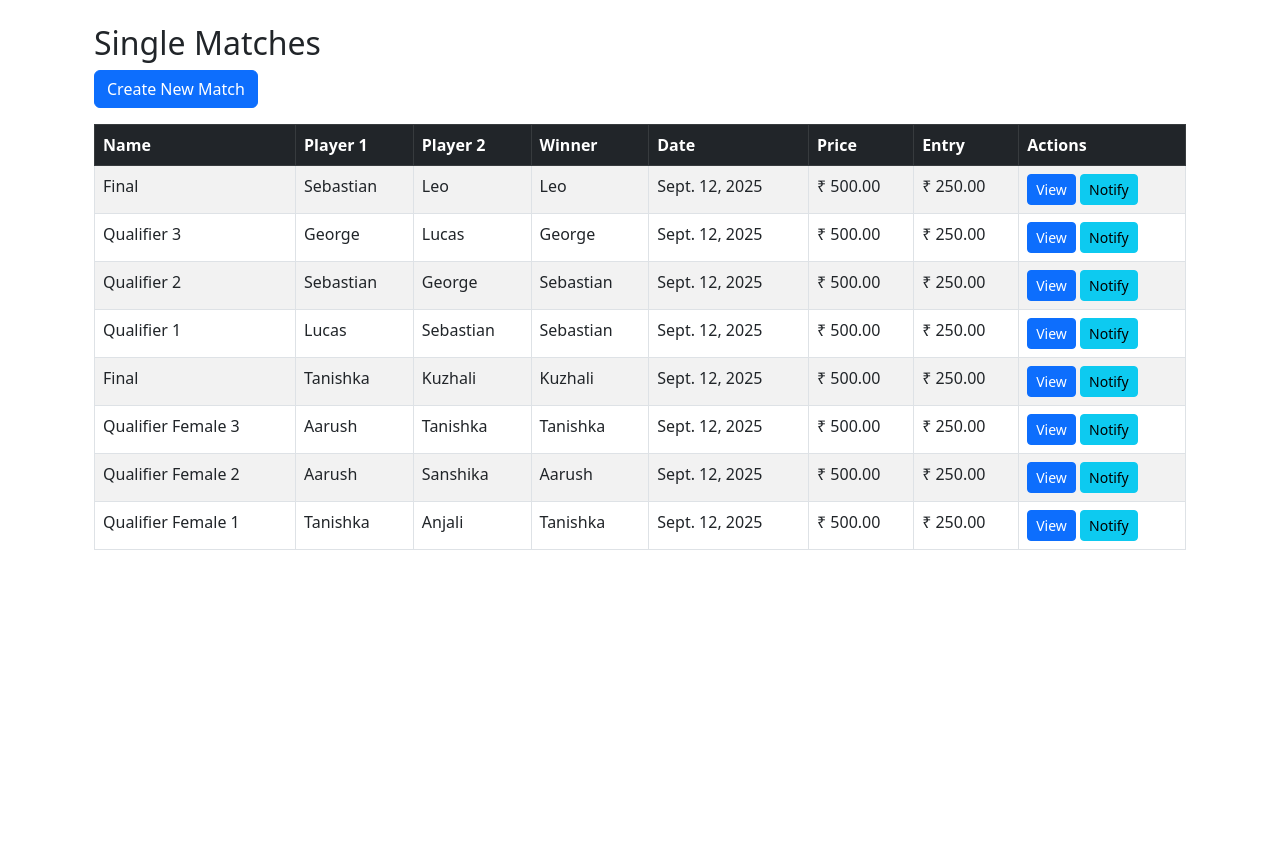
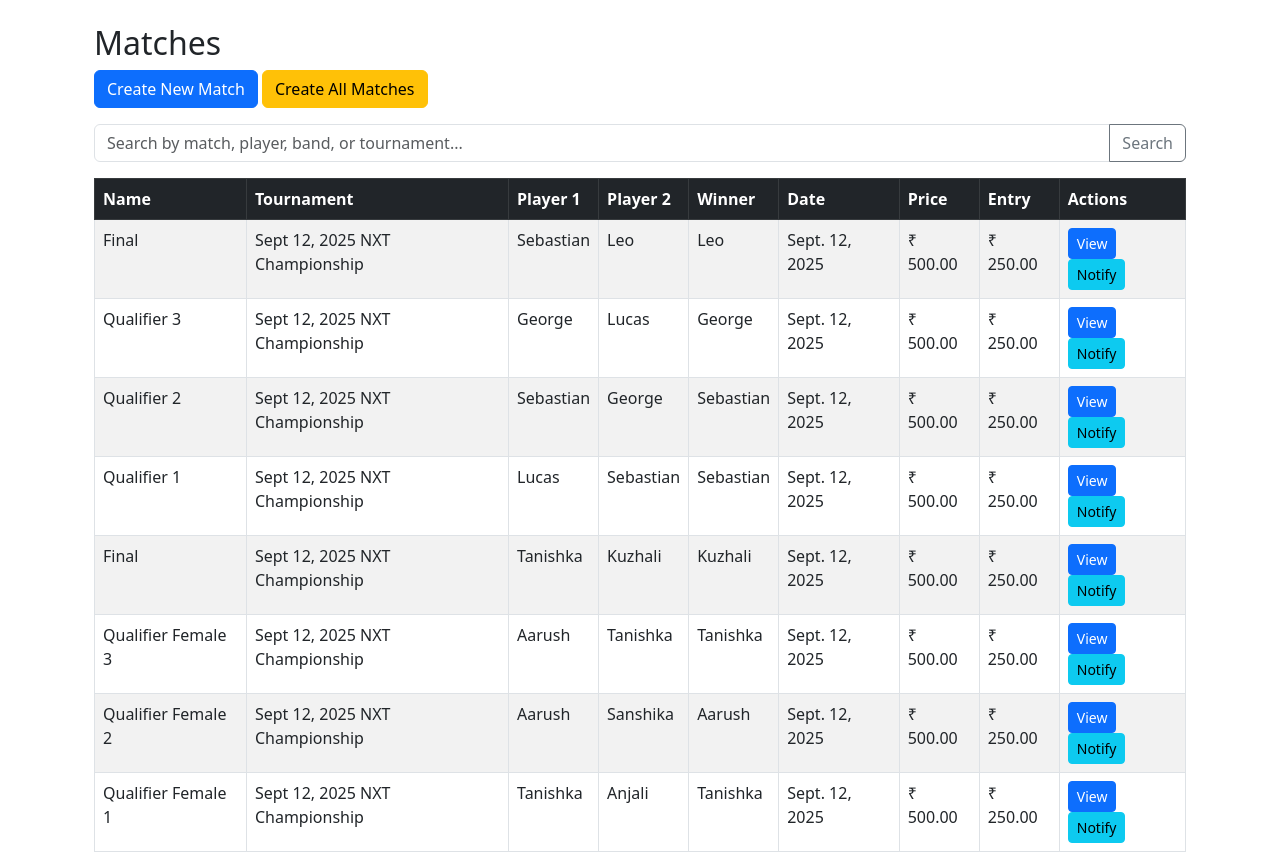
Before and after one commit to bhadrinath95/wrestling, a Django app: page /match/single/ in a window 1280 px wide. Shown: the part 56-924 px from the top of the page. Before the commit the page ends 606 px from the top, so only its background shows below. Run offline with Django 5.2, Linux system fonts and the light colour scheme; a user stored in the database is signed in; data comes from the database, SQL or seed files in the repository; both versions use the stored data as it was after the commit.

Commit message:
third commit

```diff
--- a/academy/services.py
+++ b/academy/services.py
@@ -13,9 +13,9 @@ def create_league_matches():
     # ["Female", "Male"]
     INCLUDE_BANDS = ["NXT Generations Band"]
     GENDER_LIST = ["Male"]
-    PRICE_AMOUNT = 200
-    ENTRY_AMOUNT = 100
-    MATCH_NAME = "NXT Championship Sept'25"
+    PRICE_AMOUNT = 500
+    ENTRY_AMOUNT = 250
+    MATCH_NAME = "Thursday Male Random"
 
     match_date = datetime.datetime(datetime.date.today().year, datetime.date.today().month, 30)
     bands = Band.objects.filter(name__in=INCLUDE_BANDS)
--- a/match/models.py
+++ b/match/models.py
@@ -2,17 +2,50 @@ from django.db import models
 from academy.models import Player
 from django.contrib.contenttypes.models import ContentType
 from django.contrib.contenttypes.fields import GenericForeignKey
+from django.db.models import Q
 
 # Create your models here.
+class Tournament(models.Model):
+    name = models.CharField(max_length=200)
+    date = models.DateField()
+
+    def __str__(self):
+        return self.name
+
+class SingleMatchQuerySet(models.QuerySet):
+    def search(self, query=None):
+        if query is None or query == "":
+            return self.none()
+        lookups = (
+            Q(name__icontains=query) |
+            Q(player_1__name__icontains=query) |
+            Q(player_2__name__icontains=query) |
+            Q(winner__name__icontains=query) |
+            Q(player_1__band__name__icontains=query) |
+            Q(player_2__band__name__icontains=query) |
+            Q(tournament__name__icontains=query)
+        )
+        return self.filter(lookups)
+
+class SingleMatchManager(models.Manager):
+    def get_queryset(self):
+        return SingleMatchQuerySet(self.model, using=self._db)
+
+    def search(self, query=None):
+        return self.get_queryset().search(query=query)
+
 class SingleMatch(models.Model):
     name = models.CharField(max_length=200)
     date = models.DateField()
+    tournament = models.ForeignKey(Tournament, on_delete=models.SET_NULL, null=True, blank=True, related_name="tournament")
     player_1 = models.ForeignKey(Player, on_delete=models.SET_NULL, null=True, blank=True, related_name="single_match_player_1")
     player_2 = models.ForeignKey(Player, on_delete=models.SET_NULL, null=True, blank=True, related_name="single_match_player_2")
     winner = models.ForeignKey(Player, on_delete=models.SET_NULL, null=True, blank=True, related_name="single_match_winner")
     price_amount = models.FloatField(default=0)
     entry_amount = models.FloatField(default=0)
     updated_at = models.DateTimeField(auto_now=True)
+
+    objects = SingleMatchManager()
 
     def __str__(self):
         return f"{self.name} - {self.player_1} vs {self.player_2}"
--- a/match/urls.py
+++ b/match/urls.py
@@ -3,9 +3,17 @@ from . import views
 
 urlpatterns = [
     # Single Match
+    path('tournament/', views.tournament_list, name='tournament_list'),
+    path('tournament/<int:pk>/', views.tournament_detail, name='tournament_detail'),
+    path('tournament/create/', views.tournament_create, name='tournament_create'),
+    path('tournament/create/league/<int:pk>', views.tournament_create_league, name='tournament_create_league'),
+    path('tournament/<int:pk>/update/', views.tournament_update, name='tournament_update'),
+    path('tournament/<int:pk>/delete/', views.tournament_delete, name='tournament_delete'),
+
     path('single/', views.singlematch_list, name='singlematch_list'),
     path('single/<int:pk>/', views.singlematch_detail, name='singlematch_detail'),
     path('single/create/', views.singlematch_create, name='singlematch_create'),
+    path('single/complete_all_matches/', views.singlematch_complete_all_matches, name='complete_all_matches'),
     path('single/<int:pk>/update/', views.singlematch_update, name='singlematch_update'),
     path('single/<int:pk>/delete/', views.singlematch_delete, name='singlematch_delete'),
     path('single/<int:pk>/run/', views.singlematch_execute, name='singlematch_run'),
--- a/match/views.py
+++ b/match/views.py
@@ -1,16 +1,117 @@
 from django.shortcuts import render, get_object_or_404, redirect
-from .models import SingleMatch
-from .forms import SingleMatchForm, NotificationForm
+from .models import SingleMatch, Tournament
+from .forms import SingleMatchForm, NotificationForm, TournamentForm, CreateLeagueForm
 from django.urls import reverse_lazy
 from .utils import generate_winner
 from django.urls import reverse
 from django.contrib.auth.decorators import login_required
 from academy.models import Championship
 from django.db.models import Case, When, Value, IntegerField
+import datetime
+from academy.models import Band, Player
+from itertools import combinations
+
+# ---------- TOURNAMENT MATCH VIEWS ----------
+@login_required
+def tournament_list(request):
+    tournaments = Tournament.objects.all()
+    return render(request, 'matches/tournament_list.html', {'tournaments': tournaments})
+
+@login_required
+def tournament_detail(request, pk):
+    tournament = get_object_or_404(Tournament, pk=pk)
+
+    matches = SingleMatch.objects.all().order_by("updated_at")
+    matches = matches.filter(tournament=tournament)
+
+
+    return render(request, 'matches/singlematch_list.html', {'tournament': tournament, 'matches': matches})
+
+@login_required
+def tournament_create(request):
+    form_name = "Create Tournament"
+    if request.method == 'POST':
+        form = TournamentForm(request.POST)
+        if form.is_valid():
+            form.save()
+            return redirect('tournament_list')
+    else:
+        form = TournamentForm()
+    return render(request, 'form.html', {'form': form, "form_name": form_name, 'list_url': reverse('tournament_list'), })
+
+@login_required
+def tournament_create_league(request, pk):
+    form_name = "Create League"
+    tournament = get_object_or_404(Tournament, pk=pk)
+    if request.method == 'POST':
+        form = CreateLeagueForm(request.POST)
+        if form.is_valid():
+
+            gender = form.cleaned_data.get("gender")
+            bands = form.cleaned_data.get("bands")
+            price_amount = form.cleaned_data.get("price_amount") or 0
+            entry_amount = form.cleaned_data.get("entry_amount") or 0
+
+            match_date = datetime.date.today()
+            count = 1
+
+            for band in bands:
+                if gender == "Both":
+                    players = Player.objects.filter(band=band)
+                else:
+                    players = Player.objects.filter(band=band, gender=gender)
+                for p1, p2 in combinations(players, 2):
+                    SingleMatch.objects.create(
+                        name=f"{tournament.name} {band.name} Stage Match: {count}",
+                        date=match_date,
+                        tournament=tournament,
+                        player_1=p1,
+                        player_2=p2,
+                        winner=None,
+                        price_amount=price_amount,
+                        entry_amount=entry_amount
+                    )
+                    count += 1
+
+            return redirect('tournament_list')
+    else:
+        form = CreateLeagueForm()
+    return render(
+        request,
+        'form.html',
+        {
+            'form': form,
+            "form_name": form_name,
+            'list_url': reverse('tournament_list'),
+        }
+    )
+
+@login_required
+def tournament_update(request, pk):
+    form_name = "Update Tournament"
+    tournament = get_object_or_404(Tournament, pk=pk)
+    if request.method == 'POST':
+        form = TournamentForm(request.POST, instance=tournament)
+        if form.is_valid():
+            form.save()
+            return redirect('tournament_detail', pk=tournament.pk)
+    else:
+        form = TournamentForm(instance=tournament)
+    return render(request, 'form.html', {'form': form, "form_name": form_name, 'list_url': reverse('tournament_list'), })
+
+@login_required
+def tournament_delete(request, pk):
+    instance = get_object_or_404(Tournament, pk=pk)
+    if request.method == 'POST':
+        instance.delete()
+        return redirect('tournament_list')
+    return render(request, 'confirm_delete.html', {'instance': instance, 'reverse_url': reverse('tournament_list')})
 
 # ---------- SINGLE MATCH VIEWS ----------
 @login_required
 def singlematch_list(request):
+    query = request.GET.get("q")
+
     matches = (
         SingleMatch.objects
         .annotate(
@@ -20,9 +121,14 @@ def singlematch_list(request):
                 output_field=IntegerField(),
             )
         )
-        .order_by("is_unfinished", "-updated_at")  # unfinished first, then sort by name
     )
-    return render(request, 'matches/singlematch_list.html', {'matches': matches})
+
+    if query:
+        matches = matches.search(query)   # ✅ uses your QuerySet.search()
+
+    matches = matches.order_by("is_unfinished", "-updated_at")
+
+    return render(request, 'matches/singlematch_list.html', {'tournament': None, 'matches': matches})
 
 @login_required
 def singlematch_detail(request, pk):
@@ -78,6 +184,13 @@ def singlematch_execute(request, pk):
     return redirect('singlematch_list')
 
 @login_required
+def singlematch_complete_all_matches(request):
+    matches = SingleMatch.objects.filter(winner=None)
+    for match in matches:
+        generate_winner(match)
+    return redirect('singlematch_list')
+
+@login_required
 def create_notification(request, pk):
     form_name = "Create Notification"
     match = get_object_or_404(SingleMatch, pk=pk)
--- a/templates/academy/players/player_list.html
+++ b/templates/academy/players/player_list.html
@@ -21,7 +21,7 @@
 <table class="table table-hover table-bordered">
   <thead class="table-dark">
     <tr>
-      <th>Name</th><th>Gender</th><th>Wins</th><th>Matches</th>
+      <th>Name</th><th>Championship</th><th>Gender</th><th>Wins</th><th>Matches</th>
       <th>Win %</th><th>Net Worth</th><th>Band</th><th>Spouse</th><th>Actions</th>
     </tr>
   </thead>
--- a/templates/academy/view.html
+++ b/templates/academy/view.html
@@ -12,7 +12,7 @@ img {
     {% block content %}
         <div class="card shadow-lg">
             <div class="card-header bg-primary text-white">
-                <h3>{{ instance.name }}</h3>
+                <h3>{{ instance.name }} {% if instance.championship.name %}<span class="badge bg-warning text-dark mt-1">{{ instance.championship.name }}</span>{% endif %}</h3>
             </div>
 
             <div class="card-body">
@@ -38,7 +38,6 @@ img {
                             alt="{{ instance.player_2.name }}">
                     </div>
                 {% endif %}
-
 
                 {% if instance.gender %}
                     <p><strong>Gender:</strong> {{ instance.gender }}</p>
--- a/templates/matches/singlematch_list.html
+++ b/templates/matches/singlematch_list.html
@@ -1,14 +1,30 @@
 {% extends "base.html" %}
 {% block content %}
 <div class="container mt-4">
-    <h2>Single Matches</h2>
+    <h2>Matches</h2>
     <a href="{% url 'singlematch_create' %}" class="btn btn-primary mb-3">Create New Match</a>
+    <a href="{% url 'complete_all_matches' %}" class="btn btn-warning mb-3">Create All Matches</a>
+
+    {% if tournament %}
+        <div class="row">
+            <h3>{{ tournament.name }}</h3>
+        </div>
+    {% endif %}
+
+    <form method="get" class="mb-3">
+        <div class="input-group">
+            <input type="text" name="q" value="{{ query|default:'' }}" class="form-control"
+                   placeholder="Search by match, player, band, or tournament...">
+            <button class="btn btn-outline-secondary" type="submit">Search</button>
+        </div>
+    </form>
 
     <div class="table-responsive">
         <table class="table table-striped table-bordered">
             <thead class="table-dark">
                 <tr>
                     <th>Name</th>
+                    <th>Tournament</th>
                     <th>Player 1</th>
                     <th>Player 2</th>
                     <th>Winner</th>
@@ -22,6 +38,7 @@
                 {% for match in matches %}
                 <tr>
                     <td>{{ match.name }}</td>
+                    <td>{{ match.tournament }}</td>
                     <td>{{ match.player_1 }}</td>
                     <td>{{ match.player_2 }}</td>
                     <td>{{ match.winner }}</td>
--- a/templates/navbar.html
+++ b/templates/navbar.html
@@ -28,7 +28,8 @@
             Match
           </a>
           <ul class="dropdown-menu">
-            <li><a class="dropdown-item" href="{% url 'singlematch_list' %}">Single Match</a></li>
+            <li><a class="dropdown-item" href="{% url 'tournament_list' %}">Tournaments</a></li>
+            <li><a class="dropdown-item" href="{% url 'singlematch_list' %}">Matches</a></li>
           </ul>
         </li>
       </ul>
--- a/wrestling/settings.py
+++ b/wrestling/settings.py
@@ -23,7 +23,7 @@ BASE_DIR = Path(__file__).resolve().parent.parent
 SECRET_KEY = 'django-insecure-ov%a#pi9a5(zp+=*_-p51u@d%zzf2cuhbvin*wkpq%_^jkwq^0'
 
 # SECURITY WARNING: don't run with debug turned on in production!
-DEBUG = False
+DEBUG = True
 
 ALLOWED_HOSTS = ['127.0.0.1', 'bwe.pythonanywhere.com']
 
```
Also changed, not shown: match/forms.py (+38 -3 lines), templates/academy/players/player_image.html (+8 -2 lines), templates/matches/singlematch_detail.html (+20 -9 lines), templates/matches/tournament_list.html (added, +43 -0 lines), db.sqlite3, match/migrations/0007_tournament_singlematch_tournament.py (added).
